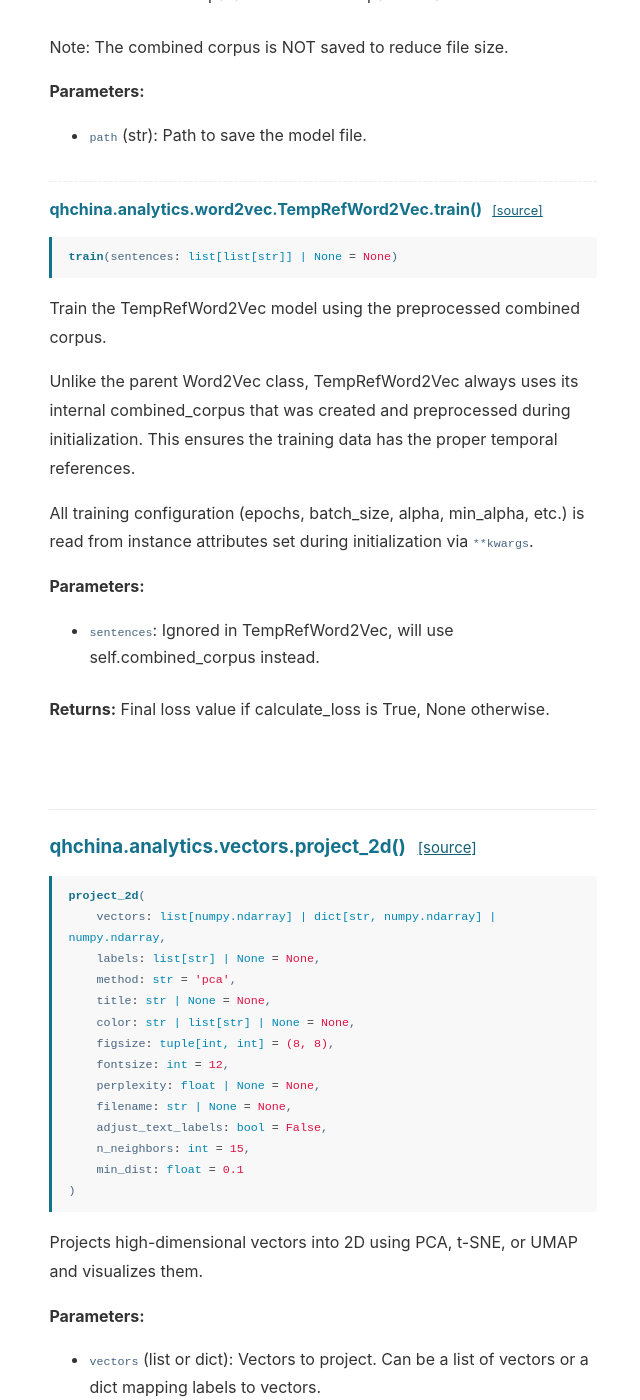
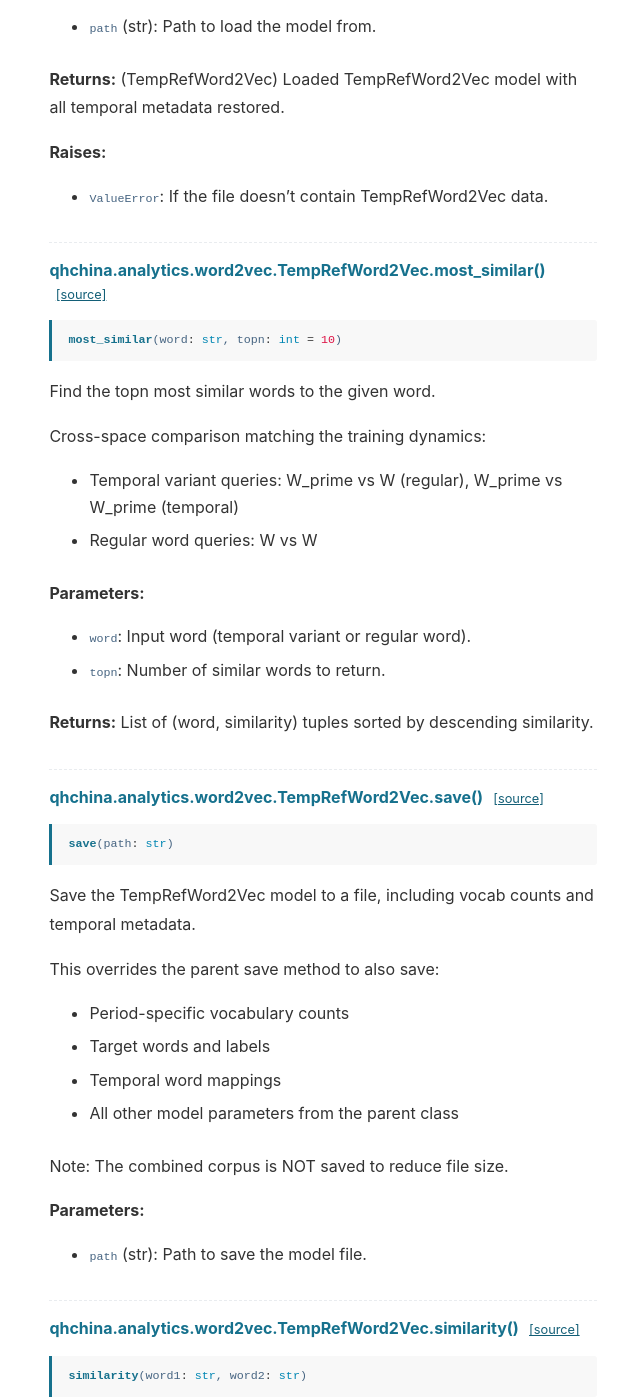
Before and after one commit to mcjkurz/qhchina-web, a Jekyll site: the page built from docs/word_embeddings/index.md, in a window 1280 px wide and 1400 px high, scrolled down 13418 px. Shown: the whole window, without its empty margins (453-1093 px from the left). Built offline with Jekyll 4.4.1, drawn with Linux system fonts in a browser that asks for light colours; some of the changed text lies outside the part shown.

Commit message:
Update API docs

````diff
--- a/_config.yml
+++ b/_config.yml
@@ -60,4 +60,4 @@
 github: [metadata]
 
 # Cache busting version (auto-updated by make_docs.py)
-cache_version: 20260219094747
+cache_version: 20260220002903
--- a/docs/word_embeddings/index.md
+++ b/docs/word_embeddings/index.md
@@ -31,10 +31,16 @@
     anchor: temprefword2vec-get_period_vocab_counts
   - name: TempRefWord2Vec.get_time_labels()
     anchor: temprefword2vec-get_time_labels
+  - name: TempRefWord2Vec.get_vector()
+    anchor: temprefword2vec-get_vector
   - name: TempRefWord2Vec.load()
     anchor: temprefword2vec-load
+  - name: TempRefWord2Vec.most_similar()
+    anchor: temprefword2vec-most_similar
   - name: TempRefWord2Vec.save()
     anchor: temprefword2vec-save
+  - name: TempRefWord2Vec.similarity()
+    anchor: temprefword2vec-similarity
   - name: TempRefWord2Vec.train()
     anchor: temprefword2vec-train
   - name: project_2d()
@@ -136,7 +142,7 @@
 
 <!-- API-START -->
 
-<h3 id="word2vec">qhchina.analytics.word2vec.Word2Vec <a href="https://github.com/mcjkurz/qhchina/blob/main/qhchina/analytics/word2vec.py#L50" class="source-link" title="View source on GitHub">[source]</a></h3>
+<h3 id="word2vec">qhchina.analytics.word2vec.Word2Vec <a href="https://github.com/mcjkurz/qhchina/blob/main/qhchina/analytics/word2vec.py#L43" class="source-link" title="View source on GitHub">[source]</a></h3>
 
 <pre class="signature"><code><span class="sig-name">Word2Vec</span>(
     <span class="sig-param">sentences</span><span class="sig-punct">:</span> <span class="sig-type">collections.abc.Iterable[list[str]] | None</span> <span class="sig-punct">=</span> <span class="sig-default">None</span>,
@@ -239,7 +245,7 @@
 similar = model.wv.most_similar('喜欢', topn=5)  # Same as above
 ```
 
-<h4 id="word2vec-build_vocab">qhchina.analytics.word2vec.Word2Vec.build_vocab() <a href="https://github.com/mcjkurz/qhchina/blob/main/qhchina/analytics/word2vec.py#L250" class="source-link" title="View source on GitHub">[source]</a></h4>
+<h4 id="word2vec-build_vocab">qhchina.analytics.word2vec.Word2Vec.build_vocab() <a href="https://github.com/mcjkurz/qhchina/blob/main/qhchina/analytics/word2vec.py#L243" class="source-link" title="View source on GitHub">[source]</a></h4>
 
 <pre class="signature"><code><span class="sig-name">build_vocab</span>(<span class="sig-param">sentences</span><span class="sig-punct">:</span> <span class="sig-type">collections.abc.Iterable[list[str]]</span>)</code></pre>
 
@@ -251,7 +257,7 @@
 **Raises:**
 - `ValueError`: If sentences is empty or contains no words.
 
-<h4 id="word2vec-get_vector">qhchina.analytics.word2vec.Word2Vec.get_vector() <a href="https://github.com/mcjkurz/qhchina/blob/main/qhchina/analytics/word2vec.py#L746" class="source-link" title="View source on GitHub">[source]</a></h4>
+<h4 id="word2vec-get_vector">qhchina.analytics.word2vec.Word2Vec.get_vector() <a href="https://github.com/mcjkurz/qhchina/blob/main/qhchina/analytics/word2vec.py#L775" class="source-link" title="View source on GitHub">[source]</a></h4>
 
 <pre class="signature"><code><span class="sig-name">get_vector</span>(<span class="sig-param">word</span><span class="sig-punct">:</span> <span class="sig-type">str</span>, <span class="sig-param">normalize</span><span class="sig-punct">:</span> <span class="sig-type">bool</span> <span class="sig-punct">=</span> <span class="sig-default">False</span>)</code></pre>
 
@@ -267,7 +273,7 @@
 **Raises:**
 - `KeyError`: If word is not in vocabulary.
 
-<h4 id="word2vec-load">qhchina.analytics.word2vec.Word2Vec.load() <a href="https://github.com/mcjkurz/qhchina/blob/main/qhchina/analytics/word2vec.py#L880" class="source-link" title="View source on GitHub">[source]</a></h4>
+<h4 id="word2vec-load">qhchina.analytics.word2vec.Word2Vec.load() <a href="https://github.com/mcjkurz/qhchina/blob/main/qhchina/analytics/word2vec.py#L909" class="source-link" title="View source on GitHub">[source]</a></h4>
 
 <pre class="signature"><code><span class="sig-name">load</span>(<span class="sig-param">path</span><span class="sig-punct">:</span> <span class="sig-type">str</span>)</code></pre>
 
@@ -279,7 +285,7 @@
 **Returns:**
 Loaded Word2Vec model.
 
-<h4 id="word2vec-most_similar">qhchina.analytics.word2vec.Word2Vec.most_similar() <a href="https://github.com/mcjkurz/qhchina/blob/main/qhchina/analytics/word2vec.py#L795" class="source-link" title="View source on GitHub">[source]</a></h4>
+<h4 id="word2vec-most_similar">qhchina.analytics.word2vec.Word2Vec.most_similar() <a href="https://github.com/mcjkurz/qhchina/blob/main/qhchina/analytics/word2vec.py#L824" class="source-link" title="View source on GitHub">[source]</a></h4>
 
 <pre class="signature"><code><span class="sig-name">most_similar</span>(<span class="sig-param">word</span><span class="sig-punct">:</span> <span class="sig-type">str</span>, <span class="sig-param">topn</span><span class="sig-punct">:</span> <span class="sig-type">int</span> <span class="sig-punct">=</span> <span class="sig-default">10</span>)</code></pre>
 
@@ -292,7 +298,7 @@
 **Returns:**
 List of (word, similarity) tuples.
 
-<h4 id="word2vec-save">qhchina.analytics.word2vec.Word2Vec.save() <a href="https://github.com/mcjkurz/qhchina/blob/main/qhchina/analytics/word2vec.py#L848" class="source-link" title="View source on GitHub">[source]</a></h4>
+<h4 id="word2vec-save">qhchina.analytics.word2vec.Word2Vec.save() <a href="https://github.com/mcjkurz/qhchina/blob/main/qhchina/analytics/word2vec.py#L877" class="source-link" title="View source on GitHub">[source]</a></h4>
 
 <pre class="signature"><code><span class="sig-name">save</span>(<span class="sig-param">path</span><span class="sig-punct">:</span> <span class="sig-type">str</span>)</code></pre>
 
@@ -305,7 +311,7 @@
 **Parameters:**
 - `path`: Path to save the model.
 
-<h4 id="word2vec-similarity">qhchina.analytics.word2vec.Word2Vec.similarity() <a href="https://github.com/mcjkurz/qhchina/blob/main/qhchina/analytics/word2vec.py#L823" class="source-link" title="View source on GitHub">[source]</a></h4>
+<h4 id="word2vec-similarity">qhchina.analytics.word2vec.Word2Vec.similarity() <a href="https://github.com/mcjkurz/qhchina/blob/main/qhchina/analytics/word2vec.py#L852" class="source-link" title="View source on GitHub">[source]</a></h4>
 
 <pre class="signature"><code><span class="sig-name">similarity</span>(<span class="sig-param">word1</span><span class="sig-punct">:</span> <span class="sig-type">str</span>, <span class="sig-param">word2</span><span class="sig-punct">:</span> <span class="sig-type">str</span>)</code></pre>
 
@@ -321,7 +327,7 @@
 **Raises:**
 - `KeyError`: If either word is not in the vocabulary.
 
-<h4 id="word2vec-train">qhchina.analytics.word2vec.Word2Vec.train() <a href="https://github.com/mcjkurz/qhchina/blob/main/qhchina/analytics/word2vec.py#L556" class="source-link" title="View source on GitHub">[source]</a></h4>
+<h4 id="word2vec-train">qhchina.analytics.word2vec.Word2Vec.train() <a href="https://github.com/mcjkurz/qhchina/blob/main/qhchina/analytics/word2vec.py#L585" class="source-link" title="View source on GitHub">[source]</a></h4>
 
 <pre class="signature"><code><span class="sig-name">train</span>(<span class="sig-param">sentences</span><span class="sig-punct">:</span> <span class="sig-type">collections.abc.Iterable[list[str]]</span>)</code></pre>
 
@@ -343,7 +349,7 @@
 
 <br>
 
-<h3 id="temprefword2vec">qhchina.analytics.word2vec.TempRefWord2Vec <a href="https://github.com/mcjkurz/qhchina/blob/main/qhchina/analytics/word2vec.py#L927" class="source-link" title="View source on GitHub">[source]</a></h3>
+<h3 id="temprefword2vec">qhchina.analytics.word2vec.TempRefWord2Vec <a href="https://github.com/mcjkurz/qhchina/blob/main/qhchina/analytics/word2vec.py#L956" class="source-link" title="View source on GitHub">[source]</a></h3>
 
 <pre class="signature"><code><span class="sig-name">TempRefWord2Vec</span>(
     <span class="sig-param">corpora</span><span class="sig-punct">:</span> <span class="sig-type">dict[str, list[list[str]]]</span>,
@@ -409,7 +415,7 @@
 model.most_similar("bread_1900s")  # Words similar to "bread" in the 1900s
 ```
 
-<h4 id="temprefword2vec-build_vocab">qhchina.analytics.word2vec.TempRefWord2Vec.build_vocab() <a href="https://github.com/mcjkurz/qhchina/blob/main/qhchina/analytics/word2vec.py#L1161" class="source-link" title="View source on GitHub">[source]</a></h4>
+<h4 id="temprefword2vec-build_vocab">qhchina.analytics.word2vec.TempRefWord2Vec.build_vocab() <a href="https://github.com/mcjkurz/qhchina/blob/main/qhchina/analytics/word2vec.py#L1190" class="source-link" title="View source on GitHub">[source]</a></h4>
 
 <pre class="signature"><code><span class="sig-name">build_vocab</span>(<span class="sig-param">sentences</span><span class="sig-punct">:</span> <span class="sig-type">list[list[str]]</span>)</code></pre>
 
@@ -420,7 +426,7 @@
 **Parameters:**
 - `sentences`: List of tokenized sentences.
 
-<h4 id="temprefword2vec-calculate_semantic_change">qhchina.analytics.word2vec.TempRefWord2Vec.calculate_semantic_change() <a href="https://github.com/mcjkurz/qhchina/blob/main/qhchina/analytics/word2vec.py#L1323" class="source-link" title="View source on GitHub">[source]</a></h4>
+<h4 id="temprefword2vec-calculate_semantic_change">qhchina.analytics.word2vec.TempRefWord2Vec.calculate_semantic_change() <a href="https://github.com/mcjkurz/qhchina/blob/main/qhchina/analytics/word2vec.py#L1465" class="source-link" title="View source on GitHub">[source]</a></h4>
 
 <pre class="signature"><code><span class="sig-name">calculate_semantic_change</span>(<span class="sig-param">target_word</span><span class="sig-punct">:</span> <span class="sig-type">str</span>, <span class="sig-param">labels</span><span class="sig-punct">:</span> <span class="sig-type">list[str] | None</span> <span class="sig-punct">=</span> <span class="sig-default">None</span>)</code></pre>
 
@@ -444,7 +450,7 @@
     print("Words moved away:", word_changes[-5:])   # Top 5 decreases
 ```
 
-<h4 id="temprefword2vec-get_available_targets">qhchina.analytics.word2vec.TempRefWord2Vec.get_available_targets() <a href="https://github.com/mcjkurz/qhchina/blob/main/qhchina/analytics/word2vec.py#L1395" class="source-link" title="View source on GitHub">[source]</a></h4>
+<h4 id="temprefword2vec-get_available_targets">qhchina.analytics.word2vec.TempRefWord2Vec.get_available_targets() <a href="https://github.com/mcjkurz/qhchina/blob/main/qhchina/analytics/word2vec.py#L1537" class="source-link" title="View source on GitHub">[source]</a></h4>
 
 <pre class="signature"><code><span class="sig-name">get_available_targets</span>()</code></pre>
 
@@ -453,7 +459,7 @@
 **Returns:**
 List of target words that were specified during model initialization.
 
-<h4 id="temprefword2vec-get_period_vocab_counts">qhchina.analytics.word2vec.TempRefWord2Vec.get_period_vocab_counts() <a href="https://github.com/mcjkurz/qhchina/blob/main/qhchina/analytics/word2vec.py#L1413" class="source-link" title="View source on GitHub">[source]</a></h4>
+<h4 id="temprefword2vec-get_period_vocab_counts">qhchina.analytics.word2vec.TempRefWord2Vec.get_period_vocab_counts() <a href="https://github.com/mcjkurz/qhchina/blob/main/qhchina/analytics/word2vec.py#L1555" class="source-link" title="View source on GitHub">[source]</a></h4>
 
 <pre class="signature"><code><span class="sig-name">get_period_vocab_counts</span>(<span class="sig-param">period</span><span class="sig-punct">:</span> <span class="sig-type">str | None</span> <span class="sig-punct">=</span> <span class="sig-default">None</span>)</code></pre>
 
@@ -469,7 +475,7 @@
 **Raises:**
 - `ValueError`: If the specified period is not found in the model.
 
-<h4 id="temprefword2vec-get_time_labels">qhchina.analytics.word2vec.TempRefWord2Vec.get_time_labels() <a href="https://github.com/mcjkurz/qhchina/blob/main/qhchina/analytics/word2vec.py#L1404" class="source-link" title="View source on GitHub">[source]</a></h4>
+<h4 id="temprefword2vec-get_time_labels">qhchina.analytics.word2vec.TempRefWord2Vec.get_time_labels() <a href="https://github.com/mcjkurz/qhchina/blob/main/qhchina/analytics/word2vec.py#L1546" class="source-link" title="View source on GitHub">[source]</a></h4>
 
 <pre class="signature"><code><span class="sig-name">get_time_labels</span>()</code></pre>
 
@@ -478,7 +484,27 @@
 **Returns:**
 List of time period labels that were specified during model initialization.
 
-<h4 id="temprefword2vec-load">qhchina.analytics.word2vec.TempRefWord2Vec.load() <a href="https://github.com/mcjkurz/qhchina/blob/main/qhchina/analytics/word2vec.py#L1497" class="source-link" title="View source on GitHub">[source]</a></h4>
+<h4 id="temprefword2vec-get_vector">qhchina.analytics.word2vec.TempRefWord2Vec.get_vector() <a href="https://github.com/mcjkurz/qhchina/blob/main/qhchina/analytics/word2vec.py#L1342" class="source-link" title="View source on GitHub">[source]</a></h4>
+
+<pre class="signature"><code><span class="sig-name">get_vector</span>(<span class="sig-param">word</span><span class="sig-punct">:</span> <span class="sig-type">str</span>, <span class="sig-param">normalize</span><span class="sig-punct">:</span> <span class="sig-type">bool</span> <span class="sig-punct">=</span> <span class="sig-default">False</span>)</code></pre>
+
+Get the vector for a word.
+
+Embedding selection based on training dynamics:
+  - Temporal variants (e.g., "民_宋"): W_prime (syn1neg), trained as centers
+  - Regular words: W (syn0), trained as context words
+
+**Parameters:**
+- `word`: Input word.
+- `normalize`: If True, return unit-length vector.
+
+**Returns:**
+Word vector of shape (vector_size,).
+
+**Raises:**
+- `KeyError`: If word is not in vocabulary.
+
+<h4 id="temprefword2vec-load">qhchina.analytics.word2vec.TempRefWord2Vec.load() <a href="https://github.com/mcjkurz/qhchina/blob/main/qhchina/analytics/word2vec.py#L1639" class="source-link" title="View source on GitHub">[source]</a></h4>
 
 <pre class="signature"><code><span class="sig-name">load</span>(<span class="sig-param">path</span><span class="sig-punct">:</span> <span class="sig-type">str</span>)</code></pre>
 
@@ -499,7 +525,24 @@
 **Raises:**
 - `ValueError`: If the file doesn't contain TempRefWord2Vec data.
 
-<h4 id="temprefword2vec-save">qhchina.analytics.word2vec.TempRefWord2Vec.save() <a href="https://github.com/mcjkurz/qhchina/blob/main/qhchina/analytics/word2vec.py#L1438" class="source-link" title="View source on GitHub">[source]</a></h4>
+<h4 id="temprefword2vec-most_similar">qhchina.analytics.word2vec.TempRefWord2Vec.most_similar() <a href="https://github.com/mcjkurz/qhchina/blob/main/qhchina/analytics/word2vec.py#L1377" class="source-link" title="View source on GitHub">[source]</a></h4>
+
+<pre class="signature"><code><span class="sig-name">most_similar</span>(<span class="sig-param">word</span><span class="sig-punct">:</span> <span class="sig-type">str</span>, <span class="sig-param">topn</span><span class="sig-punct">:</span> <span class="sig-type">int</span> <span class="sig-punct">=</span> <span class="sig-default">10</span>)</code></pre>
+
+Find the topn most similar words to the given word.
+
+Cross-space comparison matching the training dynamics:
+  - Temporal variant queries: W_prime vs W (regular), W_prime vs W_prime (temporal)
+  - Regular word queries: W vs W
+
+**Parameters:**
+- `word`: Input word (temporal variant or regular word).
+- `topn`: Number of similar words to return.
+
+**Returns:**
+List of (word, similarity) tuples sorted by descending similarity.
+
+<h4 id="temprefword2vec-save">qhchina.analytics.word2vec.TempRefWord2Vec.save() <a href="https://github.com/mcjkurz/qhchina/blob/main/qhchina/analytics/word2vec.py#L1580" class="source-link" title="View source on GitHub">[source]</a></h4>
 
 <pre class="signature"><code><span class="sig-name">save</span>(<span class="sig-param">path</span><span class="sig-punct">:</span> <span class="sig-type">str</span>)</code></pre>
 
@@ -516,7 +559,28 @@
 **Parameters:**
 - `path` (str): Path to save the model file.
 
-<h4 id="temprefword2vec-train">qhchina.analytics.word2vec.TempRefWord2Vec.train() <a href="https://github.com/mcjkurz/qhchina/blob/main/qhchina/analytics/word2vec.py#L1299" class="source-link" title="View source on GitHub">[source]</a></h4>
+<h4 id="temprefword2vec-similarity">qhchina.analytics.word2vec.TempRefWord2Vec.similarity() <a href="https://github.com/mcjkurz/qhchina/blob/main/qhchina/analytics/word2vec.py#L1420" class="source-link" title="View source on GitHub">[source]</a></h4>
+
+<pre class="signature"><code><span class="sig-name">similarity</span>(<span class="sig-param">word1</span><span class="sig-punct">:</span> <span class="sig-type">str</span>, <span class="sig-param">word2</span><span class="sig-punct">:</span> <span class="sig-type">str</span>)</code></pre>
+
+Calculate cosine similarity between two words.
+
+Cross-space comparison matching the training dynamics:
+  - Both temporal: W_prime vs W_prime
+  - One temporal, one regular: W_prime vs W (cross-space)
+  - Both regular: W vs W
+
+**Parameters:**
+- `word1`: First word.
+- `word2`: Second word.
+
+**Returns:**
+Cosine similarity score between -1 and 1.
+
+**Raises:**
+- `KeyError`: If either word is not in vocabulary.
+
+<h4 id="temprefword2vec-train">qhchina.analytics.word2vec.TempRefWord2Vec.train() <a href="https://github.com/mcjkurz/qhchina/blob/main/qhchina/analytics/word2vec.py#L1314" class="source-link" title="View source on GitHub">[source]</a></h4>
 
 <pre class="signature"><code><span class="sig-name">train</span>(<span class="sig-param">sentences</span><span class="sig-punct">:</span> <span class="sig-type">list[list[str]] | None</span> <span class="sig-punct">=</span> <span class="sig-default">None</span>)</code></pre>
 
````
Also changed, not shown: _data/nav_docs.json (+12 -0 lines).
